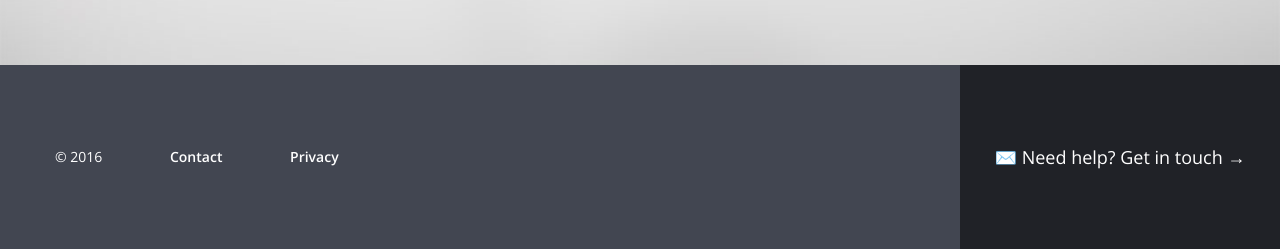
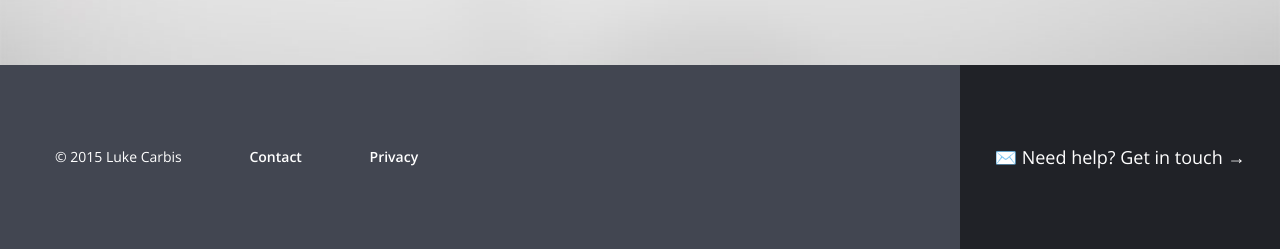
Before and after one commit to lukecarbis/sabbath.io, a plain HTML site: page index.html in a window 1280 px wide. Shown: the part 1371-1620 px from the top of the page. Drawn offline with nearby package versions, Linux system fonts and the light colour scheme.

Commit message:
Update copyright notice

```diff
--- a/index.html
+++ b/index.html
@@ -91,7 +91,7 @@
 				<div class="container">
 					<div class="row">
 						<div class="col-sm-12">
-							<span class="text-white">&copy; 2016</span>
+							<span class="text-white">&copy; <script type="text/javascript">var d = new Date();document.write(d.getFullYear())</script> Luke Carbis</span>
 							<span class="text-white">
 								<script>
 									/* <![CDATA[ */
```
